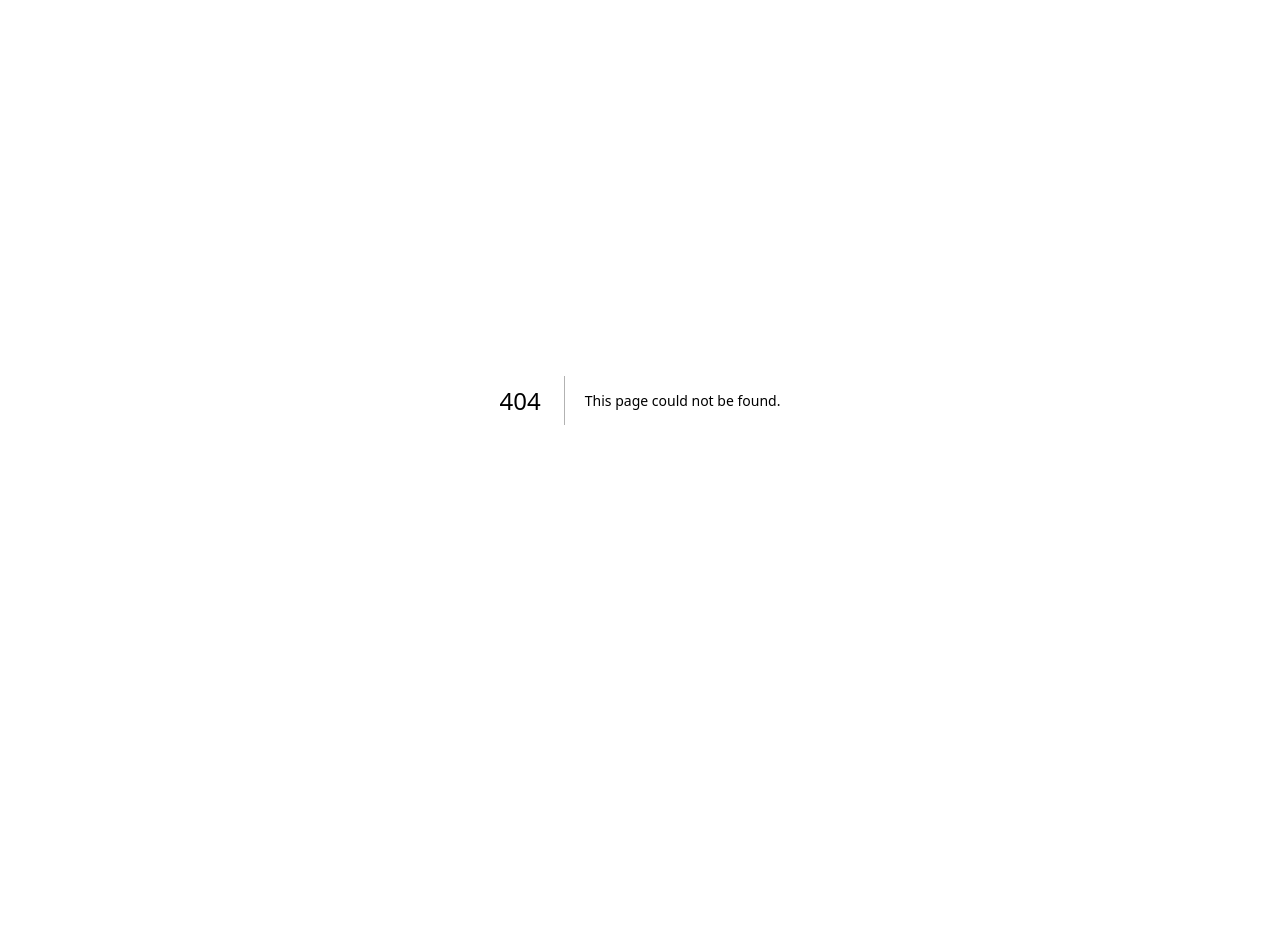
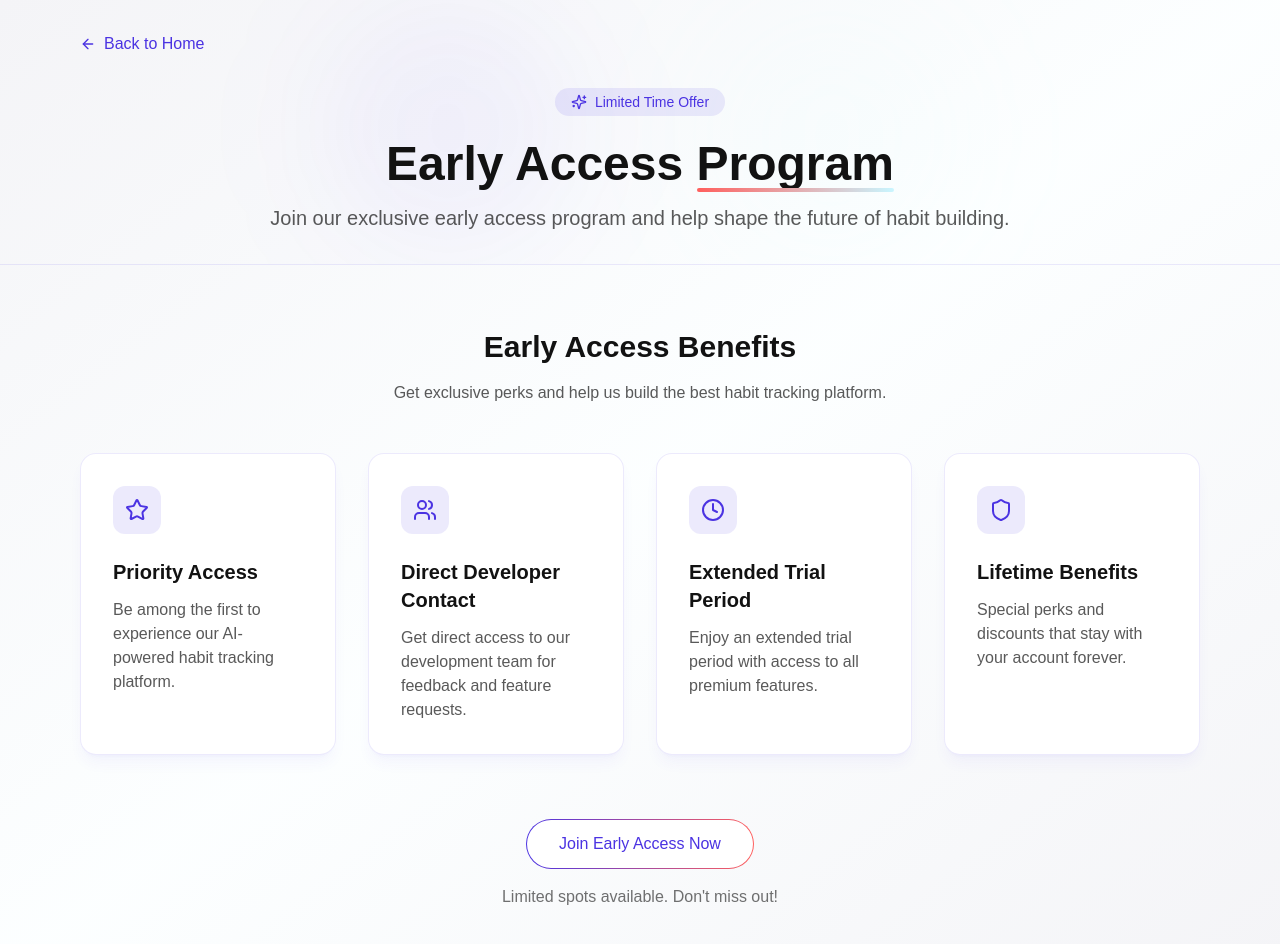
Before and after one commit to liamgab08/habit, a Next.js app: page /learn-more in a window 1280 px wide. Before the commit this address had no page. Shown: the top 944 px of the page. Before the commit the page ends 800 px from the top, so only its background shows below. Built offline with nearby package versions, Linux system fonts and the light colour scheme.

Commit message:
added learn more page

```diff
--- /dev/null
+++ b/app/learn-more/page.tsx
@@ -0,0 +1,117 @@
+import { ArrowLeft, Sparkles, Star, Users, Clock, Shield } from "lucide-react"
+import Link from "next/link"
+
+export default function LearnMorePage() {
+  const benefits = [
+    {
+      icon: Star,
+      title: "Priority Access",
+      description: "Be among the first to experience our AI-powered habit tracking platform.",
+    },
+    {
+      icon: Users,
+      title: "Direct Developer Contact",
+      description: "Get direct access to our development team for feedback and feature requests.",
+    },
+    {
+      icon: Clock,
+      title: "Extended Trial Period",
+      description: "Enjoy an extended trial period with access to all premium features.",
+    },
+    {
+      icon: Shield,
+      title: "Lifetime Benefits",
+      description: "Special perks and discounts that stay with your account forever.",
+    },
+  ]
+
+  return (
+    <div className="min-h-screen bg-gradient-to-br from-cloud-white via-neon-sky/5 to-cloud-white">
+      {/* Header */}
+      <div className="relative overflow-hidden border-b border-electric-indigo/10">
+        <div className="absolute inset-0 overflow-hidden pointer-events-none">
+          <div className="absolute top-0 left-1/4 w-64 h-64 bg-electric-indigo/5 rounded-full blur-3xl"></div>
+          <div className="absolute bottom-0 right-1/4 w-64 h-64 bg-neon-sky/5 rounded-full blur-3xl"></div>
+        </div>
+
+        <div className="max-w-6xl mx-auto px-4 py-8 relative">
+          <Link
+            href="/"
+            className="inline-flex items-center gap-2 text-electric-indigo hover:text-electric-indigo/80 transition-colors mb-8 group"
+          >
+            <ArrowLeft className="w-4 h-4 group-hover:-translate-x-1 transition-transform" />
+            <span>Back to Home</span>
+          </Link>
+
+          <div className="text-center max-w-3xl mx-auto">
+            <div className="inline-flex items-center gap-2 px-4 py-1 bg-electric-indigo/10 rounded-full mb-6">
+              <Sparkles className="w-4 h-4 text-electric-indigo" />
+              <span className="text-sm font-medium text-electric-indigo">Limited Time Offer</span>
+            </div>
+
+            <h1 className="text-4xl md:text-5xl font-bold text-midnight-charcoal mb-4">
+              Early Access{" "}
+              <span className="relative inline-block">
+                Program
+                <span className="absolute -bottom-1 left-0 right-0 h-1 bg-gradient-to-r from-hot-coral to-neon-sky rounded-full"></span>
+              </span>
+            </h1>
+
+            <p className="text-xl text-midnight-charcoal/70">
+              Join our exclusive early access program and help shape the future of habit building.
+            </p>
+          </div>
+        </div>
+      </div>
+
+      {/* Benefits Section */}
+      <div className="max-w-6xl mx-auto px-4 py-16">
+        <div className="text-center mb-12">
+          <h2 className="text-3xl font-bold text-midnight-charcoal mb-4">Early Access Benefits</h2>
+          <p className="text-midnight-charcoal/70">
+            Get exclusive perks and help us build the best habit tracking platform.
+          </p>
+        </div>
+
+        <div className="grid md:grid-cols-2 lg:grid-cols-4 gap-8">
+          {benefits.map((benefit, index) => (
+            <div
+              key={index}
+              className="relative group bg-white rounded-2xl p-8 shadow-lg shadow-electric-indigo/5 border border-electric-indigo/10 hover:border-electric-indigo/20 transition-all duration-300 hover:shadow-xl hover:-translate-y-1 animate-fade-in"
+              style={{ animationDelay: `${index * 100}ms` }}
+            >
+              <div className="mb-6">
+                <div className="w-12 h-12 rounded-xl bg-electric-indigo/10 flex items-center justify-center">
+                  <benefit.icon className="w-6 h-6 text-electric-indigo" />
+                </div>
+              </div>
+
+              <h3 className="text-xl font-bold text-midnight-charcoal mb-3">{benefit.title}</h3>
+              <p className="text-midnight-charcoal/70">{benefit.description}</p>
+            </div>
+          ))}
+        </div>
+
+        {/* CTA Section */}
+        <div className="mt-16 text-center">
+          <div className="inline-block bg-gradient-to-r from-electric-indigo to-hot-coral p-[1px] rounded-full">
+            <a
+              href="https://whop.com/@evolvia/"
+              target="_blank"
+              rel="noopener noreferrer"
+              className="block px-8 py-3 bg-white rounded-full hover:bg-transparent transition-colors group"
+            >
+              <span className="text-electric-indigo group-hover:text-white font-medium">
+                Join Early Access Now
+              </span>
+            </a>
+          </div>
+
+          <p className="mt-4 text-midnight-charcoal/60">
+            Limited spots available. Don't miss out!
+          </p>
+        </div>
+      </div>
+    </div>
+  )
+}
--- a/components/secondary-cta-section.tsx
+++ b/components/secondary-cta-section.tsx
@@ -1,5 +1,6 @@
 import { EmailSignup } from "@/components/email-signup"
 import { Star, Users, ArrowRight } from "lucide-react"
+import Link from "next/link"
 
 export function SecondaryCtaSection() {
   return (
@@ -76,8 +77,10 @@ export function SecondaryCtaSection() {
         </div>
 
         <div className="flex items-center justify-center gap-2 text-electric-indigo hover:text-electric-indigo/80 transition-colors cursor-pointer group">
-          <span className="font-medium">Learn more about our early access program</span>
-          <ArrowRight className="w-4 h-4 group-hover:translate-x-1 transition-transform" />
+          <Link href="/learn-more" className="flex items-center gap-2">
+            <span className="font-medium">Learn more about our early access program</span>
+            <ArrowRight className="w-4 h-4 group-hover:translate-x-1 transition-transform" />
+          </Link>
         </div>
       </div>
     </section>
```
